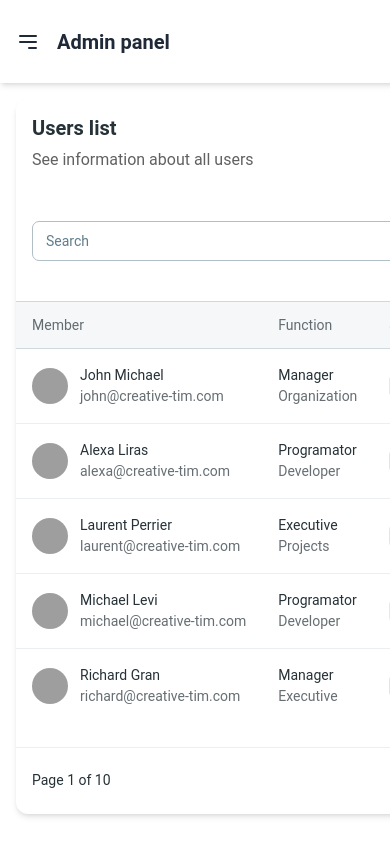
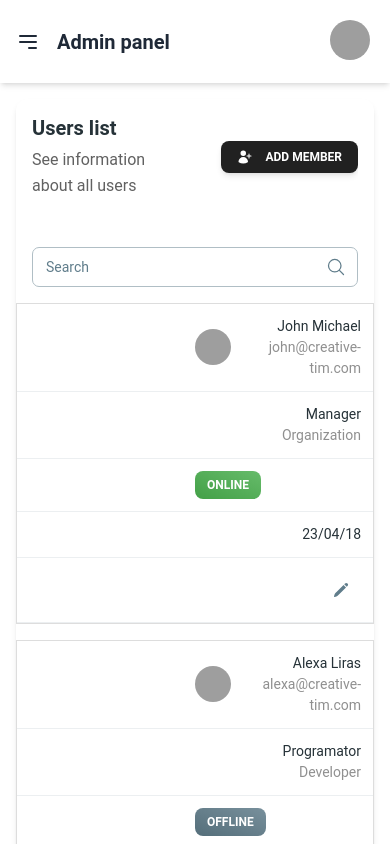
Before and after one commit to Saim-Al-Ifran/event-management-system-client, a React (Vite) app: page /dashboard/users in a window 390 px wide. Built offline with nearby package versions, Linux system fonts and the light colour scheme; grey boxes are pictures that could not be loaded.

Commit message:
fixed user table responsiveness

```diff
--- a/src/components/Dashboard/User/UserTable.tsx
+++ b/src/components/Dashboard/User/UserTable.tsx
@@ -9,14 +9,15 @@ import {
   CardBody,
   Chip,
   CardFooter,
+  Tabs,
   Avatar,
   IconButton,
   Tooltip,
 } from "@material-tailwind/react";
-import { NavLink } from "react-router-dom";
+import "../../../style/responsive.userTable.css"; // Import your custom CSS
 
 
-const TABLE_HEAD = ["Member", "Function", "Status", "Employed", ""];
+const TABLE_HEAD = ["Member", "Function", "Status", "Employed", "Actions"];
 
 const TABLE_ROWS = [
   {
@@ -68,11 +69,11 @@ const TABLE_ROWS = [
 
 function UsersTable() {
   return (
-    <Card {...(undefined as any)}>
+    <Card className="users-table-card" {...(undefined as any)}>
       <CardHeader floated={false} shadow={false} className="rounded-none" {...(undefined as any)}>
         <div className="mb-8 flex items-center justify-between gap-8">
           <div>
-            <Typography variant="h5" color="blue-gray" {...(undefined as any)}>
+            <Typography variant="h5" color="blue-gray"{...(undefined as any)}>
               Users list
             </Typography>
             <Typography color="gray" className="mt-1 font-normal" {...(undefined as any)}>
@@ -80,33 +81,35 @@ function UsersTable() {
             </Typography>
           </div>
           <div className="flex shrink-0 flex-col gap-2 sm:flex-row">
-            <NavLink to="/dashboard/users/add">
+
             <Button className="flex items-center gap-3" size="sm" {...(undefined as any)}>
               <UserPlusIcon strokeWidth={2} className="h-4 w-4" /> Add member
             </Button>
-            </NavLink>
-
           </div>
         </div>
         <div className="flex flex-col items-center justify-between gap-4 md:flex-row">
-        <div className="flex-1" />
-          <div className="w-full md:w-72  ">
+          <Tabs value="all" className="w-full md:w-max">
+
+          </Tabs>
+          <div className="w-full md:w-72 mb-4">
             <Input
               label="Search"
-              icon={<MagnifyingGlassIcon  className="h-5 w-5" />}
+              icon={<MagnifyingGlassIcon className="h-5 w-5 mb-2" />}
               {...(undefined as any)}
             />
           </div>
         </div>
       </CardHeader>
-      <CardBody className="overflow-scroll px-0" {...(undefined as any)}>
-        <table className="mt-4 w-full min-w-max table-auto text-left">
+
+      <CardBody className="px-0 pt-0 pb-2" {...(undefined as any)}>
+        <div className="table-container">
+          <table className="users-table w-full min-w-max table-auto text-left">
             <thead>
               <tr>
                 {TABLE_HEAD.map((head) => (
                   <th
                     key={head}
-                  className="border-y border-blue-gray-100 bg-blue-gray-50/50 p-4"
+                    className="border-b border-blue-gray-100 bg-blue-gray-50 p-4"
                   >
                     <Typography
                       variant="small"
@@ -132,18 +135,19 @@ function UsersTable() {
                     <tr key={name}>
                       <td className={classes}>
                         <div className="flex items-center gap-3">
-                        <Avatar src={img} alt={name} size="sm" {...(undefined as any)}/>
-                        <div className="flex flex-col">
+                          <Avatar src={img} alt={name} size="sm"  {...(undefined as any)}/>
+                          <div>
                             <Typography
                               variant="small"
                               color="blue-gray"
-                            className="font-normal" {...(undefined as any)}
+                              className="font-normal"
+                              {...(undefined as any)}
                             >
                               {name}
                             </Typography>
                             <Typography
                               variant="small"
-                            color="blue-gray"
+                              color="gray"
                               className="font-normal opacity-70"
                               {...(undefined as any)}
                             >
@@ -164,7 +168,7 @@ function UsersTable() {
                           </Typography>
                           <Typography
                             variant="small"
-                          color="blue-gray"
+                            color="gray"
                             className="font-normal opacity-70"
                             {...(undefined as any)}
                           >
@@ -173,14 +177,12 @@ function UsersTable() {
                         </div>
                       </td>
                       <td className={classes}>
-                      <div className="w-max">
                         <Chip
-                          variant="ghost"
-                          size="sm"
-                          value={online ? "online" : "offline"}
+                          variant="gradient"
                           color={online ? "green" : "blue-gray"}
+                          value={online ? "Online" : "Offline"}
+                          className="w-max"
                         />
-                      </div>
                       </td>
                       <td className={classes}>
                         <Typography
@@ -194,7 +196,7 @@ function UsersTable() {
                       </td>
                       <td className={classes}>
                         <Tooltip content="Edit User">
-                        <IconButton variant="text" {...(undefined as any)}>
+                          <IconButton variant="text" color="blue-gray" {...(undefined as any)}>
                             <PencilIcon className="h-4 w-4" />
                           </IconButton>
                         </Tooltip>
@@ -205,7 +207,9 @@ function UsersTable() {
               )}
             </tbody>
           </table>
+        </div>
       </CardBody>
+
       <CardFooter className="flex items-center justify-between border-t border-blue-gray-50 p-4" {...(undefined as any)}>
         <Typography variant="small" color="blue-gray" className="font-normal" {...(undefined as any)}>
           Page 1 of 10
--- a/src/layout/Dashboard.tsx
+++ b/src/layout/Dashboard.tsx
@@ -12,7 +12,6 @@ const Dashboard: React.FC = () => {
 
   return (
     <div className="flex h-screen overflow-hidden">
-      {/* Sidebar */}
       <Sidebar isSidebarOpen={isSidebarOpen} toggleSidebar={toggleSidebar} />
       <div className="flex-1 flex flex-col ">
         <TopNavBar toggleSidebar={toggleSidebar} />
--- a/src/pages/Dashboard/User/AllUsers.tsx
+++ b/src/pages/Dashboard/User/AllUsers.tsx
@@ -3,8 +3,7 @@ import UsersTable from "../../../components/Dashboard/User/UserTable"
 const AllUsers = () => {
   return (
     <>
-      <UsersTable/>
-
+      <UsersTable />
     </>
   )
 }
--- /dev/null
+++ b/src/style/responsive.userTable.css
@@ -0,0 +1,65 @@
+
+.users-table {
+    border-collapse: collapse;
+    width: 100%;
+  }
+
+  .users-table th,
+  .users-table td {
+    padding: 12px;
+    text-align: left;
+  }
+
+  .users-table thead {
+    background-color: #f5f5f5;
+  }
+
+  .users-table th {
+    font-weight: 600;
+    color: #4a5568;
+  }
+
+  .users-table td {
+    vertical-align: middle;
+  }
+
+  .users-table tbody tr:hover {
+    background-color: #f0f0f0;
+  }
+
+  /* Responsive Design */
+  @media (max-width: 768px) {
+    .users-table thead {
+      display: none;
+    }
+
+    .users-table,
+    .users-table tbody,
+    .users-table tr,
+    .users-table td {
+      display: block;
+      width: 100%;
+    }
+
+    .users-table tr {
+      margin-bottom: 1rem;
+      border: 1px solid #ddd;
+    }
+
+    .users-table td {
+      text-align: right;
+      padding-left: 50%;
+      position: relative;
+    }
+
+    .users-table td::before {
+      content: attr(data-label);
+      position: absolute;
+      left: 0;
+      width: 50%;
+      padding-left: 15px;
+      font-weight: 600;
+      text-align: left;
+      color: #4a5568;
+    }
+  }
```
Also changed, not shown: src/index.css (line endings or trailing spaces). Lines whose indentation alone changed are shown as unchanged.
